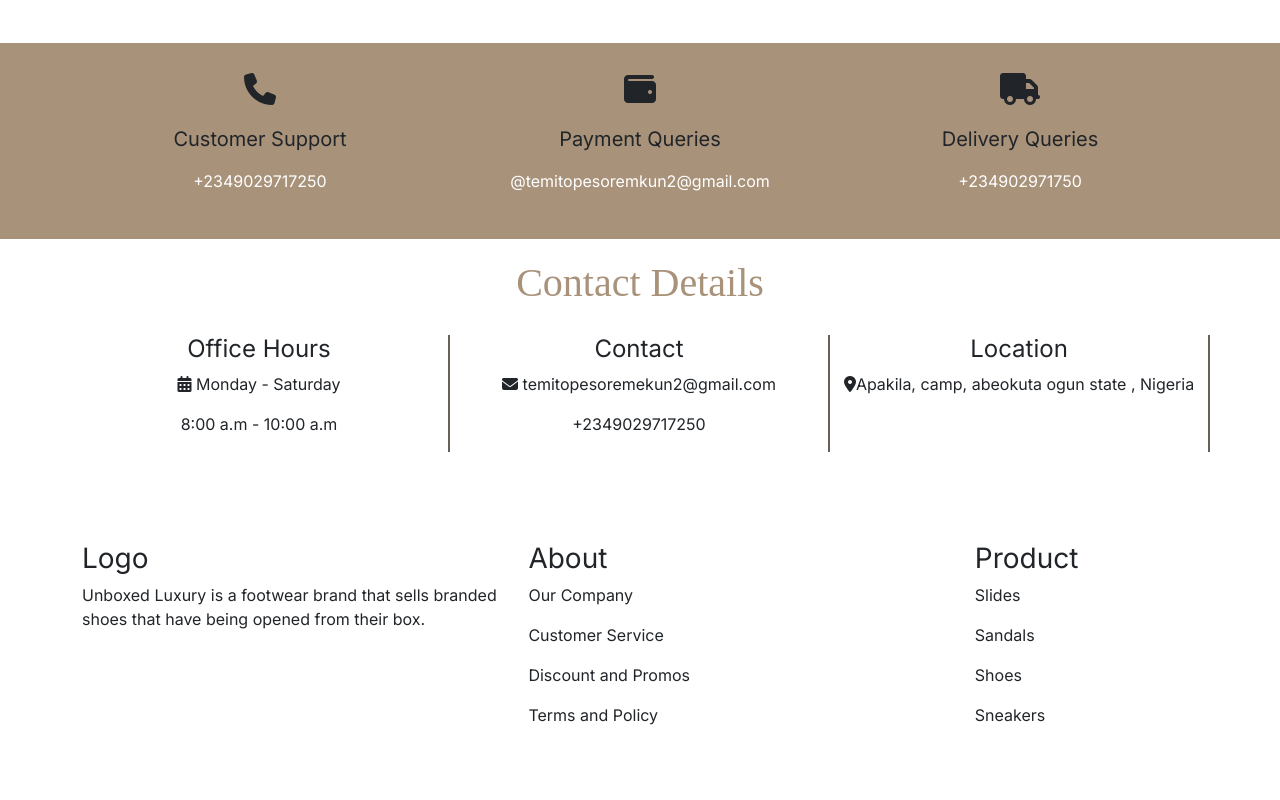
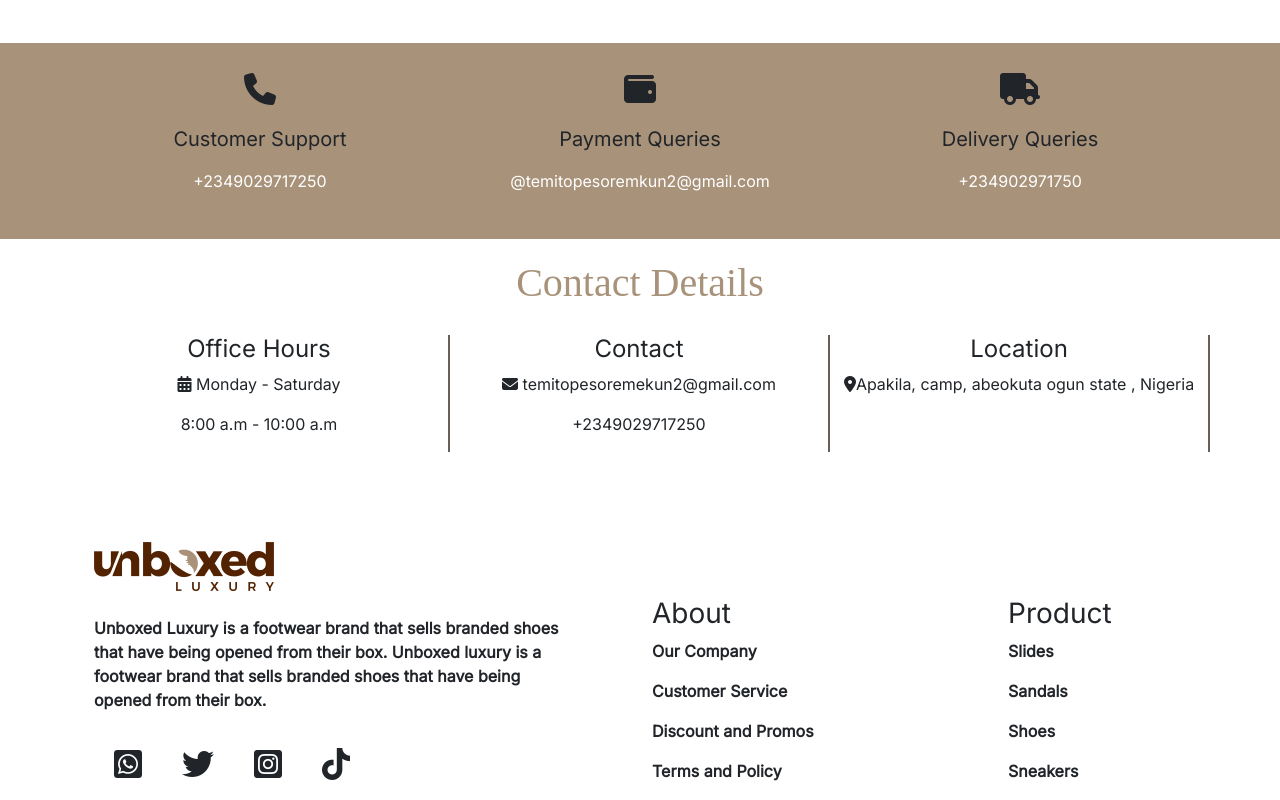
Before and after one commit to TEE2DWHY/unboxed-luxury, a React (Create React App) app: page /contact in a window 1280 px wide. Shown: the part 982-1782 px from the top of the page. Before the commit the page ends 1725 px from the top, so only its background shows below. Built offline with nearby package versions, Linux system fonts and the light colour scheme.

Commit message:
completed the footer

```diff
--- a/src/assets/css/index.css
+++ b/src/assets/css/index.css
@@ -169,3 +169,35 @@ a{
   margin: auto;
   margin-top: 15%;
 }
+
+/* Footer */
+.brand-details{
+  flex: 1;
+}
+.footer-p{
+  font-weight: bold;
+  padding-right: 50px;
+}
+.footer-content{
+  display: flex;
+  flex:2;
+  margin-top: 5%;
+}
+.about{
+  font-weight: bold;
+  flex-direction: column;
+  text-align: left;
+}
+.product{
+  font-weight: bold;
+  display: flex;
+  flex-direction: column;
+  text-align: left;
+}
+/* Media */
+@media(max-width:1200px){
+  .footer-p{
+    text-align: left;
+    padding: 0;
+  }
+}
--- a/src/components/Footer.js
+++ b/src/components/Footer.js
@@ -1,14 +1,21 @@
 import React from 'react'
-
+import logo from "../assets/images/logo.png"
 const Footer = () => {
   return (
         <>
             <div className='container footer d-flex justify-content-between'>
-                  <div className='brand-details'>
-                      <h3>Logo</h3>
-                      <p>Unboxed Luxury is a footwear brand that sells branded shoes that have being opened from their box.
+                  <div className='brand-details container'>
+                      <img className='img-fluid' src={logo} alt="logo"/>
+                      <br/> <br/>
+                      <p className='footer-p'>Unboxed Luxury is a footwear brand that sells branded shoes that have being opened from their box. Unboxed luxury is a footwear brand that sells branded shoes that have being opened from their box.
                       </p>
+                      <i class="fa-brands fa-square-whatsapp fa-2x" style={{padding:"20px"}}></i>
+                      <i class="fa-brands fa-twitter fa-2x" style={{padding:"20px"}}></i>
+                      <i class="fa-brands fa-square-instagram fa-2x" style={{padding:"20px"}}></i>
+                      <i class="fa-brands fa-tiktok fa-2x" style={{padding:"20px"}}></i>
+                      {/* <i class="fa-brands fa-facebook fa-2x"></i> */}
                   </div>
+                  <div className='footer-content container'>
                     <div className='about'>
                         <h3>About</h3>
                         <p>Our Company</p>
@@ -24,6 +31,7 @@ const Footer = () => {
                             <p>Sneakers</p>
                         </div>
                   </div>
+            </div>
         </>
   )
 }
--- a/src/components/Navbar.js
+++ b/src/components/Navbar.js
@@ -3,25 +3,25 @@ import { Link } from "react-router-dom"
 const Navbar = () => {
   return (
     <>
-        <nav class="navbar navbar-expand-lg">
-            <div class="container">
-                <a class="navbar-brand" href="/#"><img className='img-fluid logo' src='./images/logo.png' alt='logo'/></a>
-                <button class="navbar-toggler" type="button" data-bs-toggle="collapse" data-bs-target="#navbarText" aria-controls="navbarText" aria-expanded="false" aria-label="Toggle navigation">
-                <span class="navbar-toggler-icon"></span>
+        <nav className="navbar navbar-expand-lg">
+            <div className="container">
+                <a className="navbar-brand" href="/#"><img className='img-fluid logo' src='./images/logo.png' alt='logo'/></a>
+                <button className="navbar-toggler" type="button" data-bs-toggle="collapse" data-bs-target="#navbarText" aria-controls="navbarText" aria-expanded="false" aria-label="Toggle navigation">
+                <span className="navbar-toggler-icon"></span>
                 </button>
-                <div class="collapse navbar-collapse" id="navbarText">
-                <ul class="navbar-nav me-auto mb-2 mb-lg-0">
-                    <li class="nav-item">
-                    <a class="nav-link active nav-home" aria-current="page" href="/">Home</a>
+                <div className="collapse navbar-collapse" id="navbarText">
+                <ul className="navbar-nav me-auto mb-2 mb-lg-0">
+                    <li className="nav-item">
+                    <Link className="nav-link active nav-home" aria-current="page" to="/">Home</Link>
                     </li>
-                    <li class="nav-item">
-                    <Link class="nav-link" to="/products">Product</Link>
+                    <li className="nav-item">
+                    <Link className="nav-link" to="/products">Product</Link>
                     </li>
-                    <li class="nav-item">
-                    <Link class="nav-link" to="/contact">Contact Us</Link>
+                    <li className="nav-item">
+                    <Link className="nav-link" to="/contact">Contact Us</Link>
                     </li>
-                    <li class="nav-item">
-                    <a class="nav-link" href="/#">Discount</a>
+                    <li className="nav-item">
+                    <a className="nav-link" href="/#">Discount</a>
                     </li>
                 </ul>
                 <span class="navbar-text nav-cart">
--- a/src/pages/Home/css/home.css
+++ b/src/pages/Home/css/home.css
@@ -121,8 +121,6 @@ button.shop-now:hover{
     object-fit: cover;
     display: block;
     margin: auto;
-    width: 100%;
-    height: 30%;
 }
 
 .collection-container{
--- a/src/pages/Home/css/mobile.css
+++ b/src/pages/Home/css/mobile.css
@@ -3,19 +3,18 @@
     font-family:'Trebuchet MS', 'Lucida Sans Unicode', 'Lucida Grande', 'Lucida Sans', Arial, sans-serif;
   }
 
-  a{
+  .collection-shoe{
+   width: 280px;
+   height: 280px;
+}
+
+  /* a{
     color: #fff;
-  }
+  } */
 
   .hero-section{
         text-align: center;
   }
-
-  .collection-shoe{
-      width: 100%;
-      height: 300px;
-  }
-
 
   .hero-intro {
       font-weight: 900;
```
Lines whose indentation alone changed are shown as unchanged.
